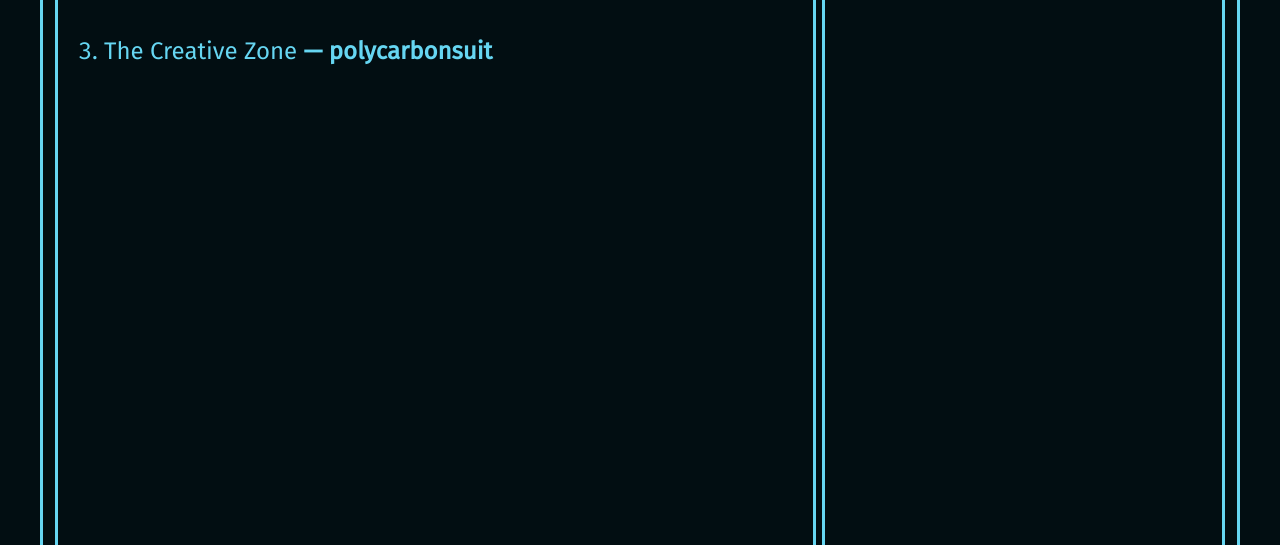
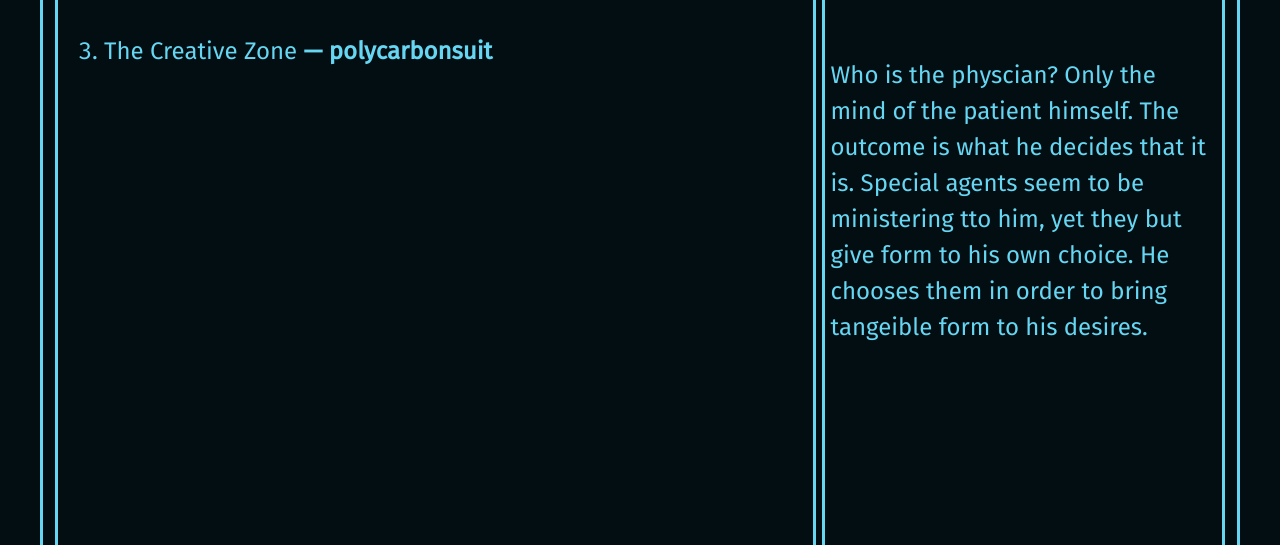
Before and after one commit to Cyric263/Cyric263.github.io, a plain HTML site: page index.html in a window 1280 px wide. Shown: the part 686-1231 px from the top of the page. Drawn offline with Linux system fonts and the light colour scheme.

Commit message:
writing quote

```diff
--- a/index.html
+++ b/index.html
@@ -188,6 +188,11 @@ Example Video
 "Love is giving.  If we look upon earth or physical or material plane you see the manifestation of the law."
 </p>
 
+</br>
+
+<p>
+Who is the physcian?  Only the mind of the patient himself.  The outcome is what he decides that it is.  Special agents seem to be ministering tto him, yet they but give form to his own choice.  He chooses them in order to bring tangeible form to his desires.
+</p>
 <!--
 <center>
 <center><a href="https://www.consciousreminder.com/"target="_blank"><img src = "consciousreminder.png"></a></center>
```
